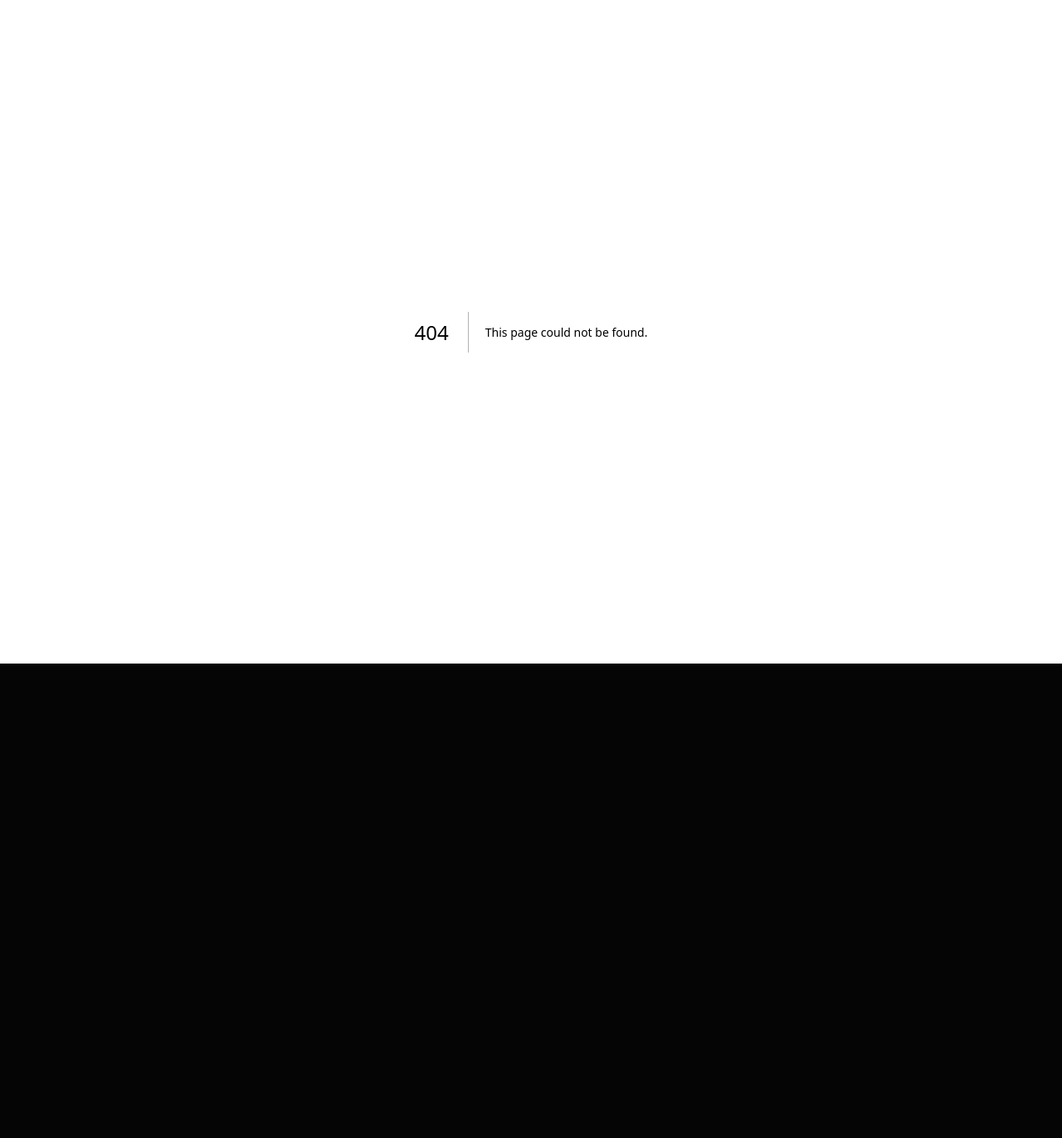
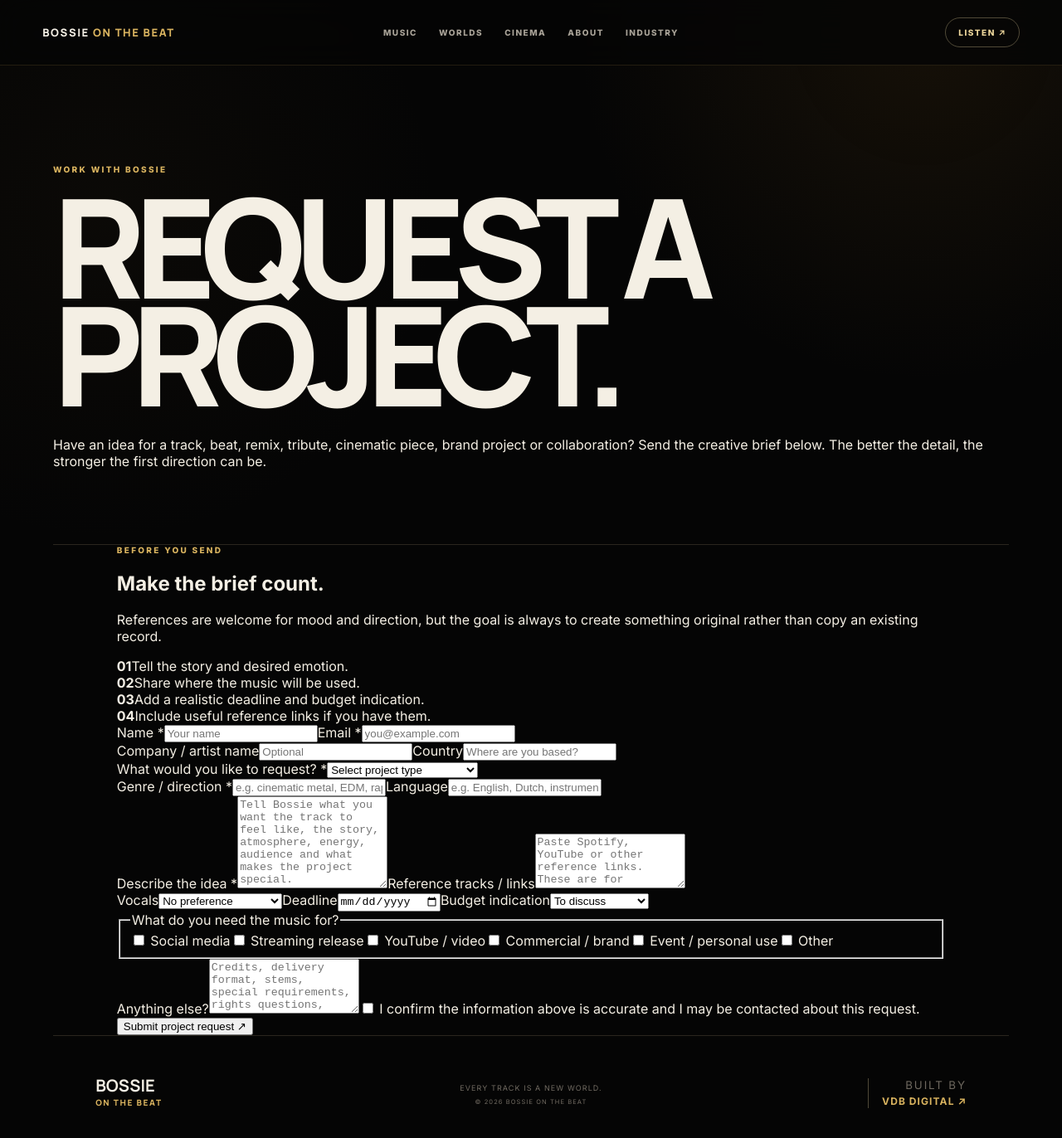
Before and after one commit to mvandenboslfgx/Bossie-on-that-beat, a Next.js app: page /request in a window 1280 px wide. Before the commit this address had no page. Shown: the top 1372 px of the page at 83% size. Before the commit the page ends 800 px from the top, so only its background shows below. Built offline with nearby package versions, Linux system fonts and the light colour scheme; a web font is replaced by a local one.

Commit message:
Add project request page

```diff
--- /dev/null
+++ b/app/request/page.tsx
@@ -0,0 +1,41 @@
+import type { Metadata } from "next";
+import RequestForm from "../../components/RequestForm";
+import { SiteFooter, SiteNav } from "../../components/SiteChrome";
+
+export const metadata: Metadata = {
+  title: "Request a Project",
+  description: "Request a custom production, song, beat, remix, cinematic score or collaboration from Bossie on the beat.",
+};
+
+export default function RequestPage(){
+  return <main className="subpage">
+    <SiteNav />
+    <header className="page-hero section-pad request-hero">
+      <div className="page-hero-inner">
+        <p className="eyebrow">WORK WITH BOSSIE</p>
+        <h1>REQUEST A<br/><span>PROJECT.</span></h1>
+        <p>Have an idea for a track, beat, remix, tribute, cinematic piece, brand project or collaboration? Send the creative brief below. The better the detail, the stronger the first direction can be.</p>
+      </div>
+    </header>
+
+    <section className="request-section section-pad">
+      <div className="request-layout">
+        <aside className="request-aside">
+          <p className="eyebrow">BEFORE YOU SEND</p>
+          <h2>Make the brief count.</h2>
+          <p>References are welcome for mood and direction, but the goal is always to create something original rather than copy an existing record.</p>
+          <div className="request-notes">
+            <div><strong>01</strong><span>Tell the story and desired emotion.</span></div>
+            <div><strong>02</strong><span>Share where the music will be used.</span></div>
+            <div><strong>03</strong><span>Add a realistic deadline and budget indication.</span></div>
+            <div><strong>04</strong><span>Include useful reference links if you have them.</span></div>
+          </div>
+        </aside>
+        <div className="request-panel">
+          <RequestForm />
+        </div>
+      </div>
+    </section>
+    <SiteFooter />
+  </main>
+}
```
